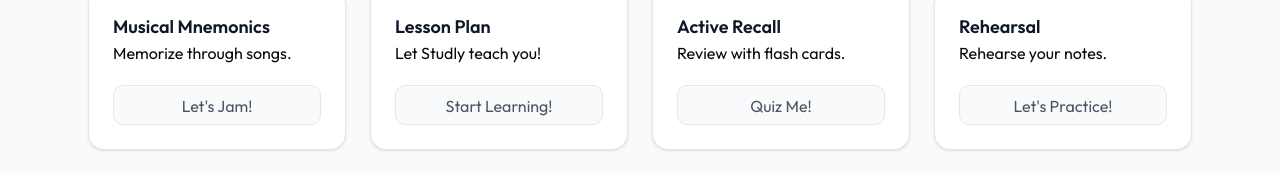
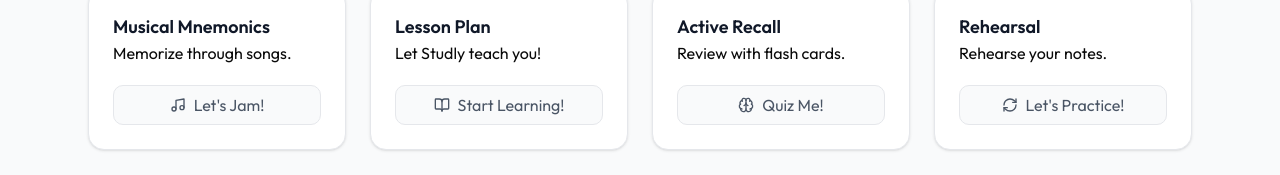
Before and after one commit to eamongordon/studly, a Next.js app: page / in a window 1280 px wide. Shown: the part 486-661 px from the top of the page. Built offline with nearby package versions, Linux system fonts and the light colour scheme; no server answers.

Commit message:
feat: add icons to homepage options

```diff
--- a/app/page.tsx
+++ b/app/page.tsx
@@ -10,6 +10,7 @@
 import { LessonMode } from '@/lib/types'
 import CreatingOverlay from '@/components/ui/CreatingOverlay'
 import Image from 'next/image'
+import { Music, BookOpen, Brain, RefreshCw } from 'lucide-react'
 
 export default function Home () {
   const fileInputRef = useRef<HTMLInputElement>(null)
@@ -256,7 +257,7 @@
               <span>Memorize through songs.</span>
 
               <div
-                className={`mt-5 h-10 w-full rounded-lg border transition p-2 text-center
+                className={`mt-5 h-10 w-full rounded-lg border transition p-2 text-center flex items-center justify-center gap-2
       ${
         currentActive === 1
           ? 'border-rose-300 bg-rose-100 text-black'
@@ -264,6 +265,7 @@
       }
     `}
               >
+                <Music size={16} />
                 Let's Jam!
               </div>
             </div>
@@ -288,7 +290,7 @@
               </div>
               <span>Let Studly teach you!</span>
               <div
-                className={`mt-5 h-10 w-full rounded-lg border transition p-2 text-center
+                className={`mt-5 h-10 w-full rounded-lg border transition p-2 text-center flex items-center justify-center gap-2
       ${
         currentActive === 2
           ? 'border-rose-300 bg-rose-100 text-black'
@@ -296,6 +298,7 @@
       }
     `}
               >
+                <BookOpen size={16} />
                 Start Learning!
               </div>
             </div>
@@ -318,7 +321,7 @@
               <div className='font-semibold text-lg text-gray-900'>Active Recall</div>
               <span>Review with flash cards.</span>
               <div
-                className={`mt-5 h-10 w-full rounded-lg border transition p-2 text-center
+                className={`mt-5 h-10 w-full rounded-lg border transition p-2 text-center flex items-center justify-center gap-2
       ${
         currentActive === 3
           ? 'border-rose-300 bg-rose-100 text-black'
@@ -326,6 +329,7 @@
       }
     `}
               >
+                <Brain size={16} />
                 Quiz Me!
               </div>
             </div>
@@ -350,7 +354,7 @@
               </div>
               <span>Rehearse your notes.</span>
               <div
-                className={`mt-5 h-10 w-full rounded-lg border transition p-2 text-center
+                className={`mt-5 h-10 w-full rounded-lg border transition p-2 text-center flex items-center justify-center gap-2
       ${
         currentActive === 4
           ? 'border-rose-300 bg-rose-100 text-black'
@@ -358,6 +362,7 @@
       }
     `}
               >
+                <RefreshCw size={16} />
                 Let's Practice!
               </div>
             </div>
```
